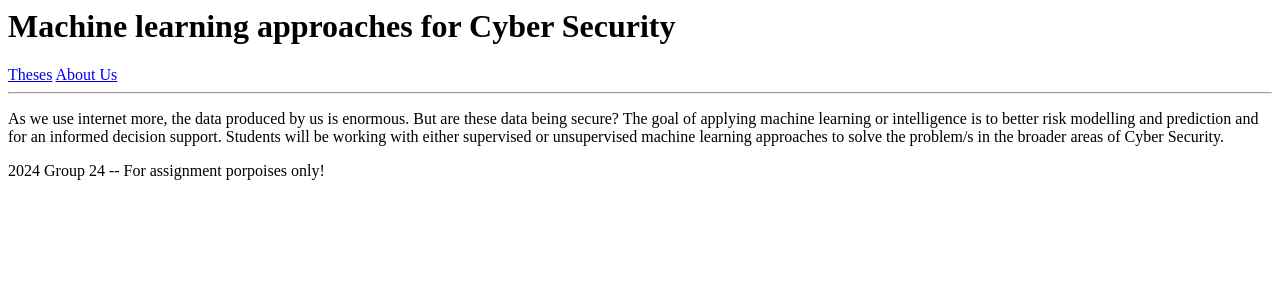
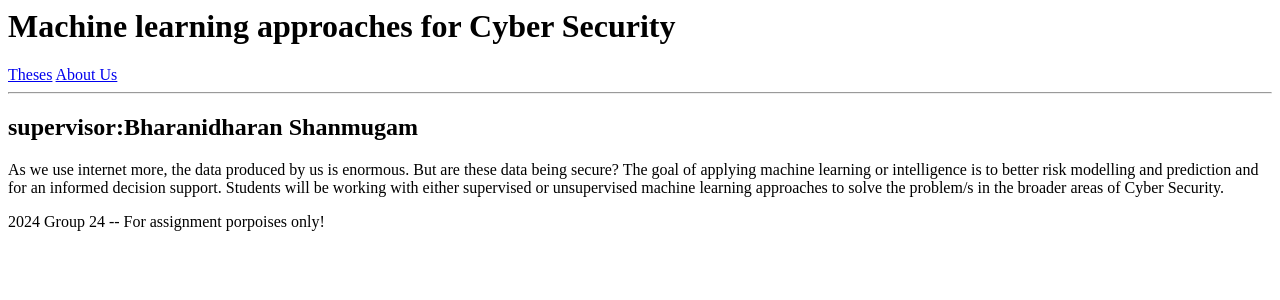
Before and after one commit to vendelg/hit237_group24_sem1_2024, a Django app: page /page3/1/ in a window 1280 px wide. Shown: the top 300 px of the page. Run offline with Django 4.2, Linux system fonts and the light colour scheme.

Commit message:
Supervisor name in page 3

```diff
--- a/Assignment2/assignment_proj/assignment2_app/templates/assignment2_app/page3.html
+++ b/Assignment2/assignment_proj/assignment2_app/templates/assignment2_app/page3.html
@@ -4,11 +4,10 @@
 
 {% if thesis %}
 
-<P>
+<h2> <str>supervisor:</str>{{thesis.sup_name}}</h2>
 
 
 {{thesis.text}}
-
 
 </P>
 
```
